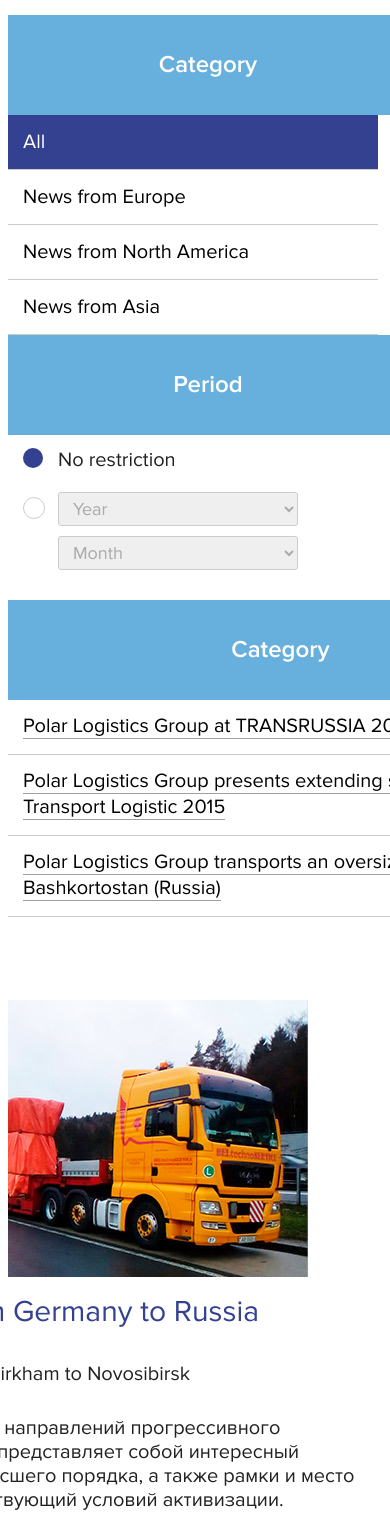
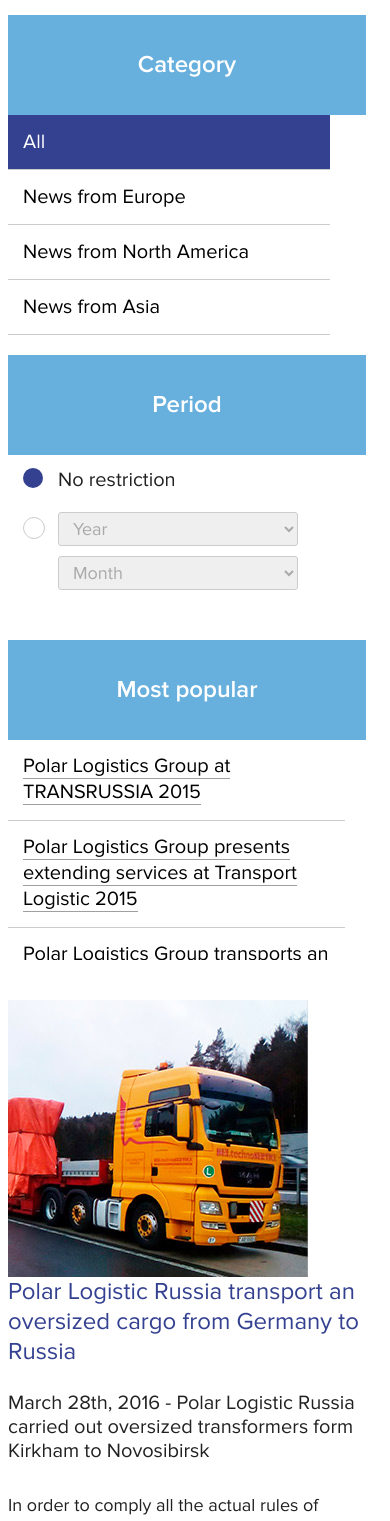
Before and after one commit to kkambucha/polar-group, a website: page src/news.html in a window 390 px wide. Shown: the part 453-1974 px from the top of the page. Drawn offline with nearby package versions, Linux system fonts and the light colour scheme; files that its build step writes are made by us from their sources; files whose address does not match are found by name.

Commit message:
News page. Adaptive

```diff
--- a/src/css/partials/media.scss
+++ b/src/css/partials/media.scss
@@ -409,6 +409,11 @@
 
 /*--------- SAMPLE PAGE TRANSPORT ---------*/
 @media screen and (max-width: 1360px) {
+  .b-vertex-background {
+    &--vacancy &__table {
+      height: 400px;
+    }
+  }
   .b-transport-cards {
     &__wrap {
       width: 68%;
@@ -855,3 +860,88 @@
     }
   }
 }
+
+/*--------- NEWS ---------*/
+@media screen and (max-width: 1100px) {
+  .b-news-filters {
+    &__category, &__period {
+      width: 47%;
+      max-width: 490px;
+      margin-bottom: 20px;
+    }
+    &__most-popular {
+      width: 100%;
+      max-width: 1000px;
+    }
+    &__most-popular-item {
+      max-width: 100%;
+    }
+  }
+  .b-news-item {
+    &__head {
+      margin-top: 0;
+    }
+  }
+}
+@media screen and (max-width: 900px) {
+  .b-news-list{
+    margin-top: 40px;
+    margin-bottom: 30px;
+  }
+  .b-news-item {
+    &__image {
+      padding-right: 10px;
+    }
+    &__text {
+      width: 100%;
+      float: none;
+    }
+    &__head {
+      font-size: 24px;
+      margin-bottom: 20px;
+    }
+    &__body {
+      font-size: 18px;
+    }
+  }
+}
+@media screen and (max-width: 700px) {
+  .b-news-filters {
+    &__category, &__period {
+      width: 100%;
+      max-width: 500px;
+      margin-bottom: 20px;
+    }
+    &__period-form {
+      height: auto;
+    }
+    &__most-popular {
+      max-width: 500px;
+    }
+  }
+  .pagination {
+    display: none;
+  }
+  .pagination-min {
+    display: block;
+    &__list-item {
+      margin: 0 10px;
+      padding: 0 8px;
+    }
+    &__list-item a {
+      font-size: 27px;
+    }
+  }
+}
+@media screen and (max-width: 480px) {
+  .b-news-item {
+    &__image {
+      width: 100%;
+      float: none;
+      text-align: center;
+    }
+    &__image img {
+      width: 300px;
+    }
+  }
+}
--- a/src/css/partials/style.scss
+++ b/src/css/partials/style.scss
@@ -739,7 +739,9 @@
     margin-bottom: 20px;
   }
   &__category, &__period {
-    width: 400px;
+    width: 28%;
+    max-width: 400px;
+    min-width: 290px;
     float: left;
     margin-right: 20px;
     margin-top: 0;
@@ -762,7 +764,8 @@
     padding: 0;
   }
   &__category-item {
-    width: 370px;
+    width: 90%;
+    max-width: 370px;
     height: 54px;
     border-bottom: 1px solid #cccccc;
     line-height: 54px;
@@ -789,6 +792,7 @@
   }
 
   &__period-form {
+    height: 220px;
     margin-top: 15px;
     margin-left: 15px;
   }
@@ -838,14 +842,17 @@
     margin-left: 35px;
   }
 
+
   &__most-popular {
-    width: 545px;
+    width: 38%;
+    max-width: 545px;
     float: left;
     margin-right: 20px;
     margin-top: 0;
   }
   &__most-popular-item {
-    width: 500px;
+    width: 90%;
+    max-width: 500px;
     padding: 14px 0 14px 15px;
     border-bottom: 1px solid #cccccc;
   }
@@ -873,11 +880,18 @@
   @include clearfix();
 
   &__image {
-    width: 300px;
+    width: 21%;
+    max-width: 300px;
+    min-width: 200px;
     float: left;
   }
+  &__image img {
+    width: 100%;
+    height: auto;
+  }
   &__text {
-    width: 1080px;
+    width: 75%;
+    max-width: 1080px;
     float: right;
   }
   &__text > * {
@@ -911,6 +925,7 @@
   &__list {
     list-style: none;
     text-align: center;
+    padding-left: 0;
   }
   &__list-item {
     display: inline-block;
@@ -934,6 +949,9 @@
   &__list-item a:hover {
     color: #344191;
   }
+}
+.pagination-min {
+  display: none;
 }
 
 /*----------   BODY-NEWS   -----------*/
--- a/src/news.html
+++ b/src/news.html
@@ -80,7 +80,7 @@
 							</div>
 
 							<div class="b-news-filters__most-popular">
-								<h3 class="b-news-filters__category-head">Category</h3>
+								<h3 class="b-news-filters__category-head">Most popular</h3>
 								<ul class="b-news-filters__category-content">
 									<li class="b-news-filters__most-popular-item"><a href="#">Polar Logistics Group at TRANSRUSSIA 2015</a></li>
 									<li class="b-news-filters__most-popular-item"><a href="#">Polar Logistics Group presents extending services
@@ -106,7 +106,7 @@
 								<div class="b-news-item__text">
 									<h2 class="b-news-item__head">Polar Logistic Russia transport an oversized cargo from Germany to Russia</h2>
 									<h3 class="b-news-item__subtitle">March 28th, 2016 - Polar Logistic Russia carried out oversized transformers form Kirkham to Novosibirsk</h3>
-									<p class="b-news-item__body">Таким образом рамки и место обучения кадров позволяет оценить значение направлений прогрессивного развития. Разнообразный и богатый опыт укрепление и развитие структуры представляет собой интересный эксперимент проверки систем массового участия. Идейные соображения высшего порядка, а также рамки и место обучения кадров в значительной степени обуславливает создание соответствующий условий активизации.</p>
+									<p class="b-news-item__body">In order to comply all the actual rules of transportation between Russia and European countries and to transport the transformers successfully Polar Logistics Russia realize the shipment attracting to the delivery the Belorussian carrier. The cargo was land transported and it took about 6 000 km to get the destination area in Novosibirsk in Russia. On the way transformers crossed Poland and Belorussia on the way transformers crossed Poland and Belorussia...</p>
 									<p class="b-news-item__learn-more">
 										<a class="" href="#">Learn more</a>
 									</p>
@@ -120,7 +120,10 @@
 								<div class="b-news-item__text">
 									<h2 class="b-news-item__head">Polar Logistic Russia transport an oversized cargo from Germany to Russia</h2>
 									<h3 class="b-news-item__subtitle">March 28th, 2016 - Polar Logistic Russia carried out oversized transformers form Kirkham to Novosibirsk</h3>
-									<p class="b-news-item__body">Таким образом рамки и место обучения кадров позволяет оценить значение направлений прогрессивного развития. Разнообразный и богатый опыт укрепление и развитие структуры представляет собой интересный эксперимент проверки систем массового участия. Идейные соображения высшего порядка, а также рамки и место обучения кадров в значительной степени обуславливает создание соответствующий условий активизации.</p>
+									<p class="b-news-item__body">March 18th, 2016 – Polar Logistics Group has become the official transportation company at the international
+										exhibition EXPO-RUSSIA SERBIA this year. It’s a large industrial trade fair in Serbia, gathering Russian, Serbian
+										and Greek businesses for developing the cooperation among the countries involved. way transformers crossed Poland and Belorussia.
+										During 3 days from March 16 to March 18 logistics specialists of Polar Logistics Group present to visitors extending...</p>
 									<p class="b-news-item__learn-more">
 										<a class="" href="#">Learn more</a>
 									</p>
@@ -142,6 +145,15 @@
 									<li class="pagination__list-item forward"><a href="#">&rsaquo;</a></li>
 								</ul>
 							</div>
+							<div class="pagination-min">
+								<ul class="pagination__list">
+									<li class="pagination__list-item pagination-min__list-item back"><a href="#">&lsaquo;</a></li>
+									<li class="pagination__list-item pagination-min__list-item"><a href="#">1</a></li>
+									<li class="pagination__list-item pagination-min__list-item"><a href="#">2</a></li>
+									<li class="pagination__list-item pagination-min__list-item active"><a href="#">3</a></li>
+									<li class="pagination__list-item pagination-min__list-item forward"><a href="#">&rsaquo;</a></li>
+								</ul>
+							</div>
 
                         </div>
 			        </div>
```
Also changed, not shown: build/css/main.css, build/news.html.
